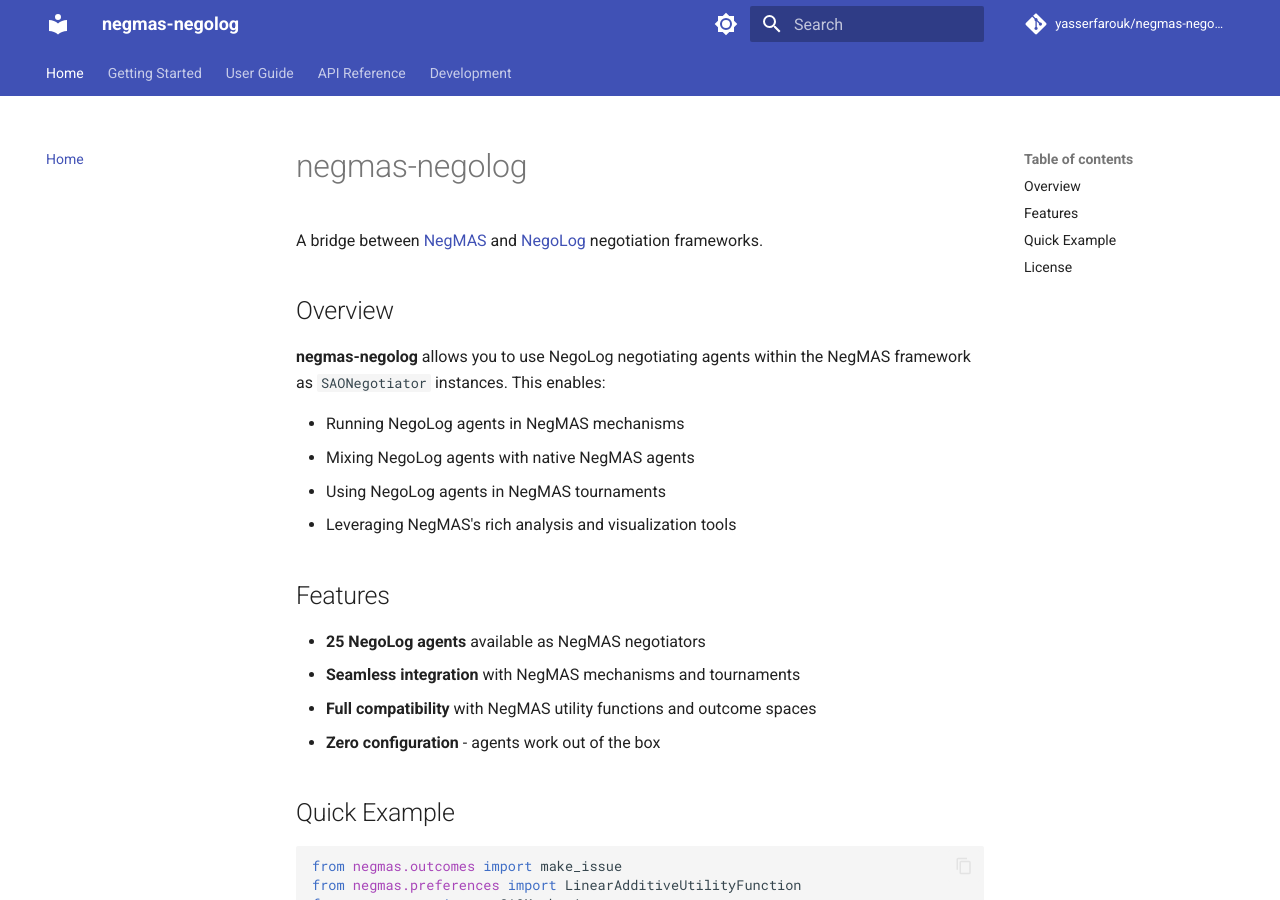
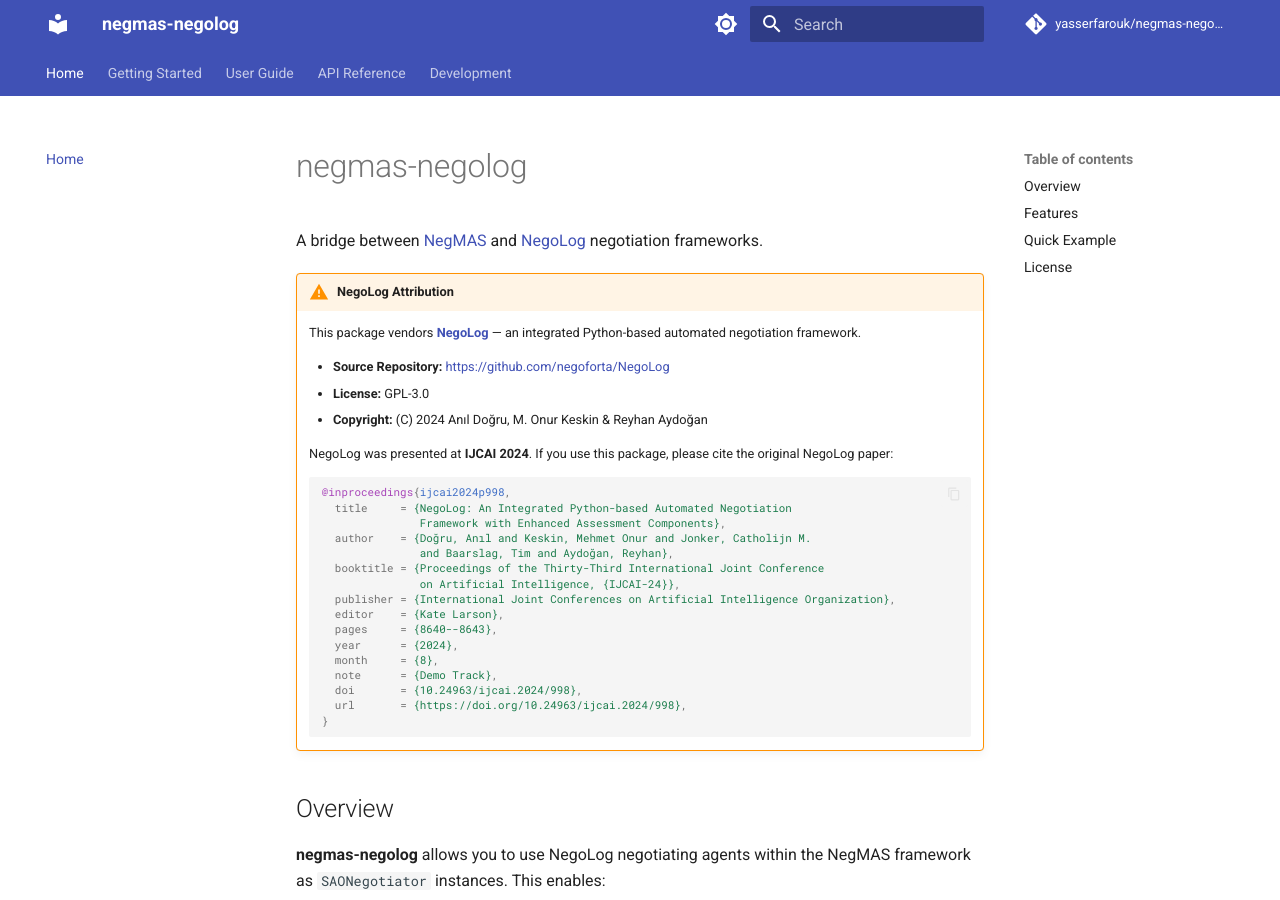
Before and after one commit to autoneg/negmas-negolog, an MkDocs documentation site: the page built from docs/index.md, in a window 1280 px wide and 900 px high. Built offline with MkDocs 1.6.1 and Material for MkDocs 9.7.7, drawn with Linux system fonts in a browser that asks for light colours; comment, search, counter and statistics services are not loaded.

Commit message:
Add full NegoLog attribution to README and docs
- Add prominent NegoLog Attribution section with source repo, license, and copyright
- Include IJCAI 2024 BibTeX citation for NegoLog paper
- Credit authors: Anıl Doğru, M. Onur Keskin, Reyhan Aydoğan et al.
- Update Citation section to recommend citing both wrapper and NegoLog

````diff
--- a/docs/index.md
+++ b/docs/index.md
@@ -1,6 +1,34 @@
 # negmas-negolog
 
 A bridge between [NegMAS](https://github.com/yasserfarouk/negmas) and [NegoLog](https://github.com/negoforta/NegoLog) negotiation frameworks.
+
+!!! warning "NegoLog Attribution"
+    This package vendors **[NegoLog](https://github.com/negoforta/NegoLog)** — an integrated Python-based automated negotiation framework.
+
+    - **Source Repository:** [https://github.com/negoforta/NegoLog](https://github.com/negoforta/NegoLog)
+    - **License:** GPL-3.0
+    - **Copyright:** (C) 2024 Anıl Doğru, M. Onur Keskin & Reyhan Aydoğan
+
+    NegoLog was presented at **IJCAI 2024**. If you use this package, please cite the original NegoLog paper:
+
+    ```bibtex
+    @inproceedings{ijcai2024p998,
+      title     = {NegoLog: An Integrated Python-based Automated Negotiation
+                   Framework with Enhanced Assessment Components},
+      author    = {Doğru, Anıl and Keskin, Mehmet Onur and Jonker, Catholijn M.
+                   and Baarslag, Tim and Aydoğan, Reyhan},
+      booktitle = {Proceedings of the Thirty-Third International Joint Conference
+                   on Artificial Intelligence, {IJCAI-24}},
+      publisher = {International Joint Conferences on Artificial Intelligence Organization},
+      editor    = {Kate Larson},
+      pages     = {8640--8643},
+      year      = {2024},
+      month     = {8},
+      note      = {Demo Track},
+      doi       = {10.24963/ijcai.2024/998},
+      url       = {https://doi.org/10.24963/ijcai.2024/998},
+    }
+    ```
 
 ## Overview
 
````
Also changed, not shown: README.md (+48 -2 lines).
